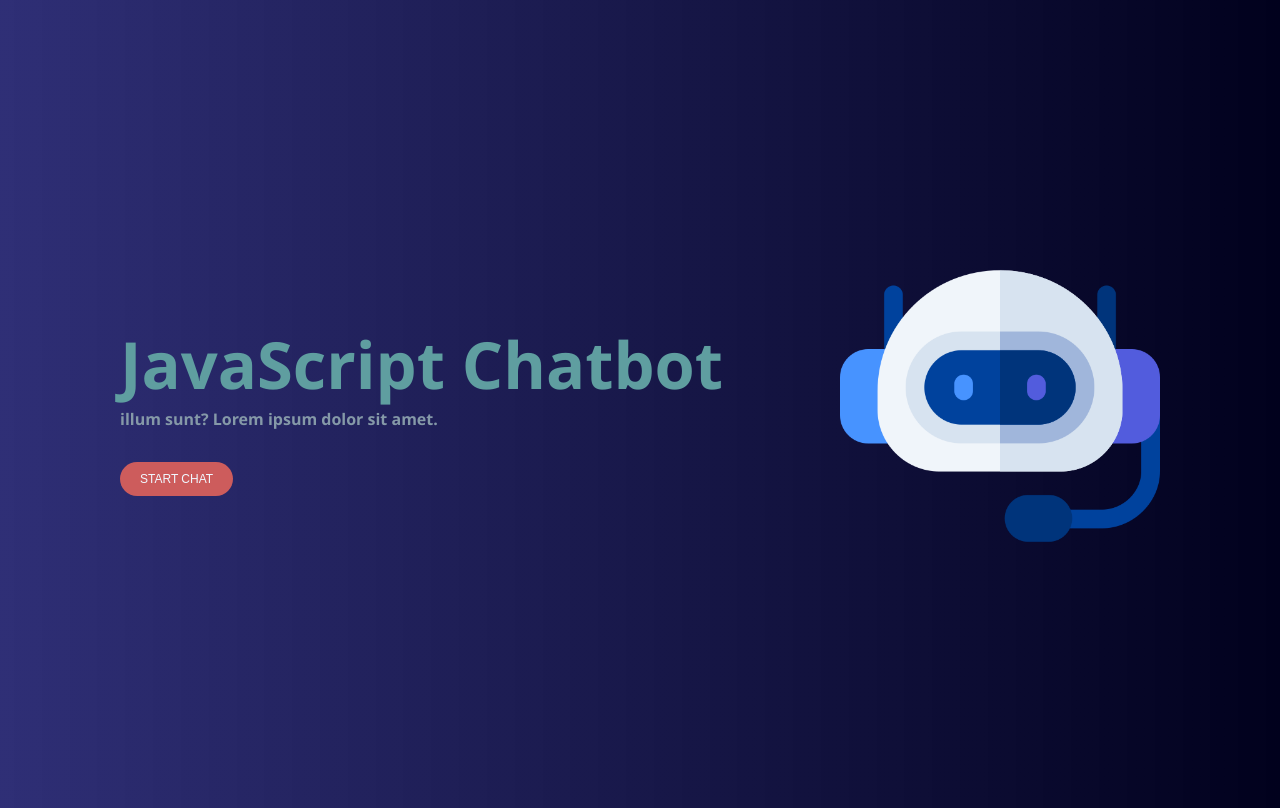
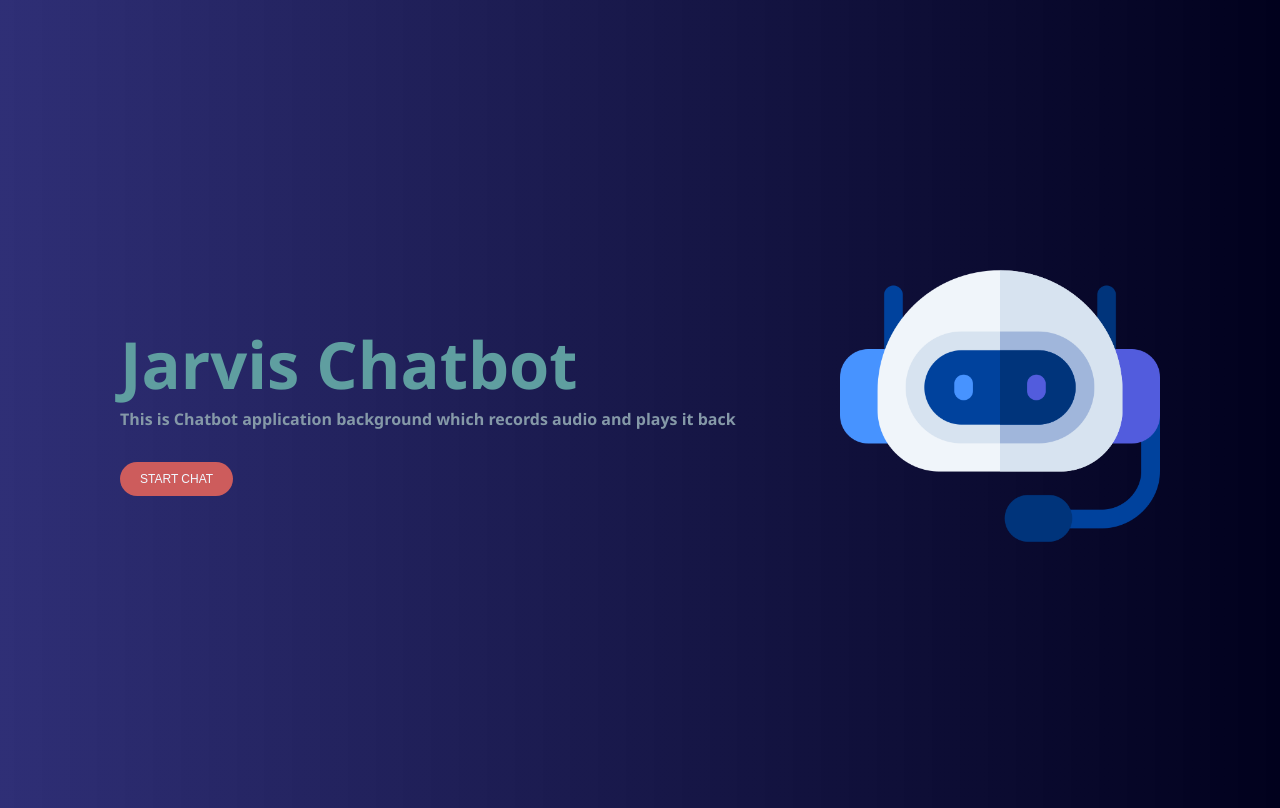
Before and after one commit to shreypilot/Chatbot-recorder, a plain HTML site: page index.html in a window 1280 px wide. Drawn offline with Linux system fonts and the light colour scheme.

Commit message:
minor change

```diff
--- a/index.html
+++ b/index.html
@@ -9,8 +9,8 @@
   <body>
     <div class="parent">
       <div class="desc">
-        <h1 class="text">JavaScript Chatbot</h1>
-        <p>illum sunt? Lorem ipsum dolor sit amet.</p>
+        <h1 class="text">Jarvis Chatbot</h1>
+        <p>This is Chatbot application background which records audio and plays it back</p>
         <button id="init">START CHAT</button>
       </div>
       <div>
```
